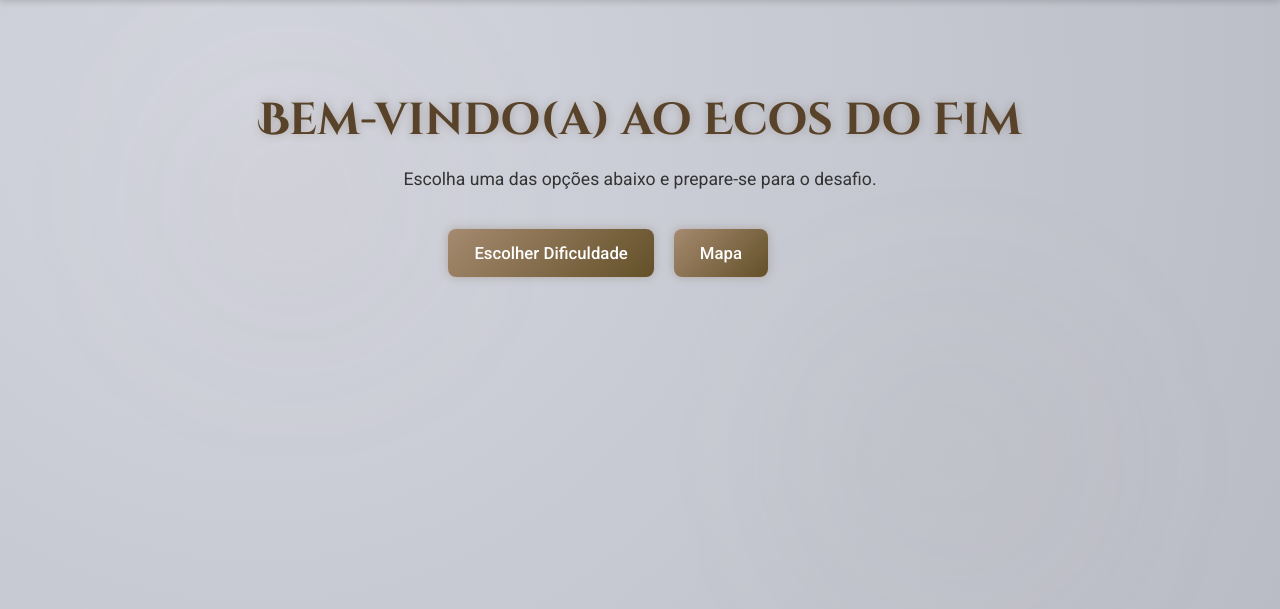
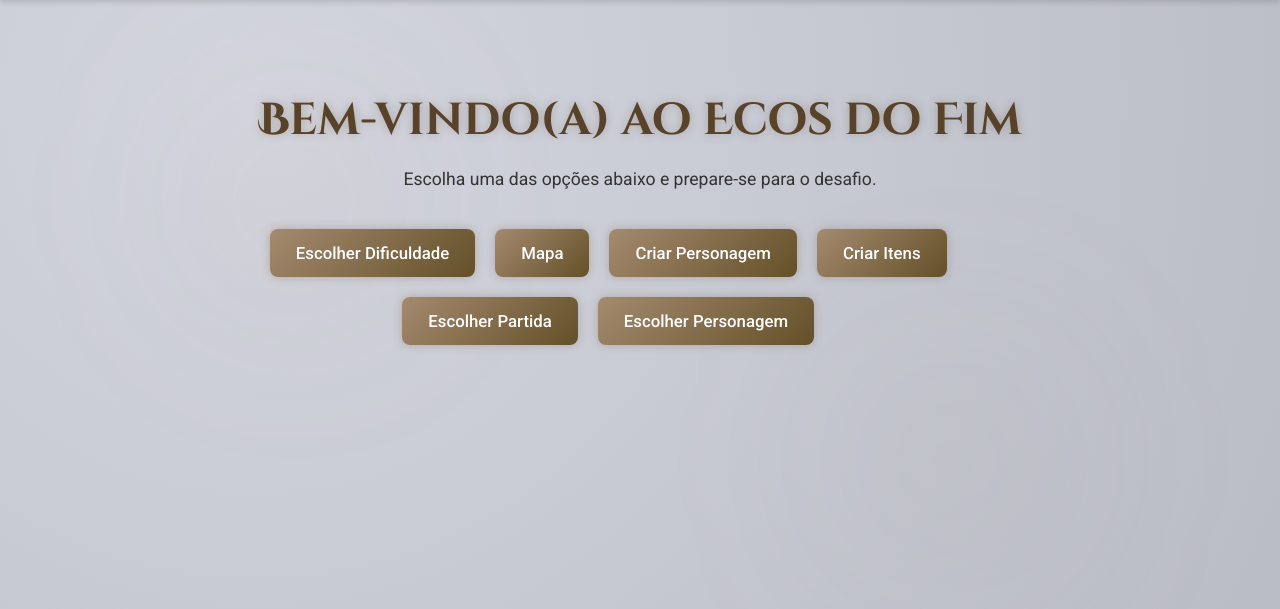
Before and after one commit to majufponte/Projeto-FDS-2025.2, a Django app: page / in a window 1280 px wide. Shown: the part 60-669 px from the top of the page. Run offline with Django 5.2, Linux system fonts and the light colour scheme.

Commit message:
ultimas correções

```diff
--- a/AppEcosDoFim/views.py
+++ b/AppEcosDoFim/views.py
@@ -23,12 +23,12 @@ def submit_login(request):
         usuario = authenticate(username=username,password=password)
         if usuario is not None:
             login(request,usuario)
-            return redirect('/')
+            return redirect('gerar_itens')
         else:
             messages.error(request, "Usuario ou senha invalido")
             return redirect('/login')
     else:
-        redirect('/')
+        redirect('gerar_itens')
 
 def register_user(request):
     if request.method == 'POST':
@@ -86,9 +86,12 @@ def testar_dificuldade(request): #Podemos rodardo lado do cliente com JS
 
 @login_required(login_url='login_user')
 def mapa(request):
+    id_personagem = request.session.get('id_personagem')
     id_partida = request.session.get('id_partida')
     if not id_partida:
         return redirect("criar_partida")
+    if not id_personagem:
+        return redirect("escolher_personagem")
 
     partida = get_object_or_404(Partida, id=id_partida)
     usuario = request.user
@@ -223,8 +226,8 @@ def jogo_audio(request):
 
 def gerar_itens(request):
     for i in range(1, 52):
-        Itens.objects.create(caminho=f"Carta_num-{i}.png")
-    return HttpResponse("Itens criados com sucesso!")
+        Itens.objects.get_or_create(caminho=f"Carta_num-{i}.png")
+    return redirect("pagina_inicial")
 """def detector_audio(limiar):
     print(sd.query_devices())
 
--- a/templates/inicial.html
+++ b/templates/inicial.html
@@ -212,6 +212,10 @@
         <div class="container">
             <a class="btn" href="{% url 'escolher_dificuldade' %}">Escolher Dificuldade</a>
             <a class="btn" href="{% url 'mapa' %}">Mapa</a>
+            <a class="btn" href="{% url 'criar_personagem' %}">Criar Personagem</a>
+            <a class="btn" href="{% url 'criar_itens' %}">Criar Itens</a>
+            <a class="btn" href="{% url 'escolher_partida' %}">Escolher Partida</a>
+            <a class="btn" href="{% url 'escolher_personagem' %}">Escolher Personagem</a>
         </div>
     </div>
 
```
Also changed, not shown: templates/jogo_audio_personagem.html (+12 -7 lines).
